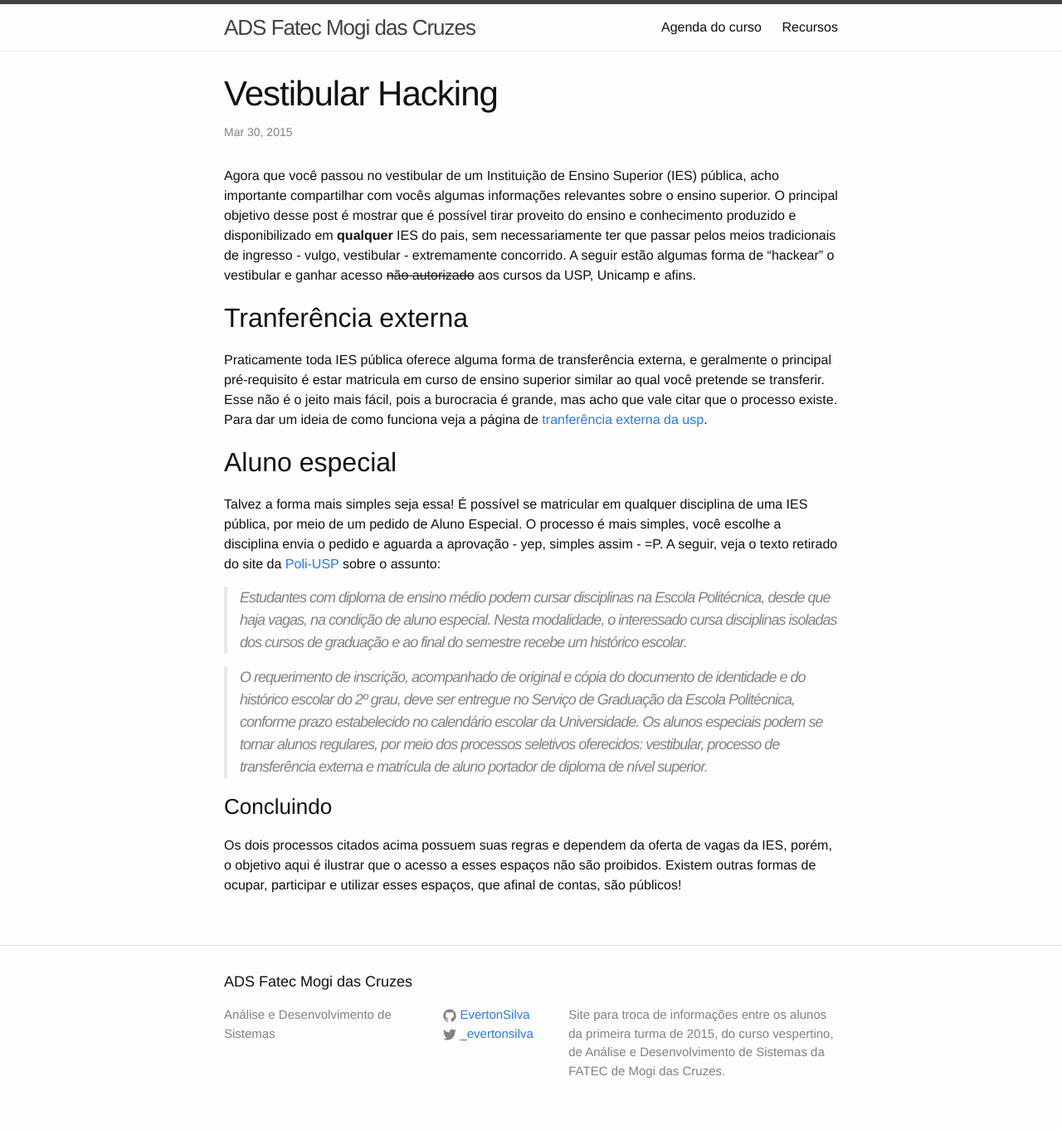
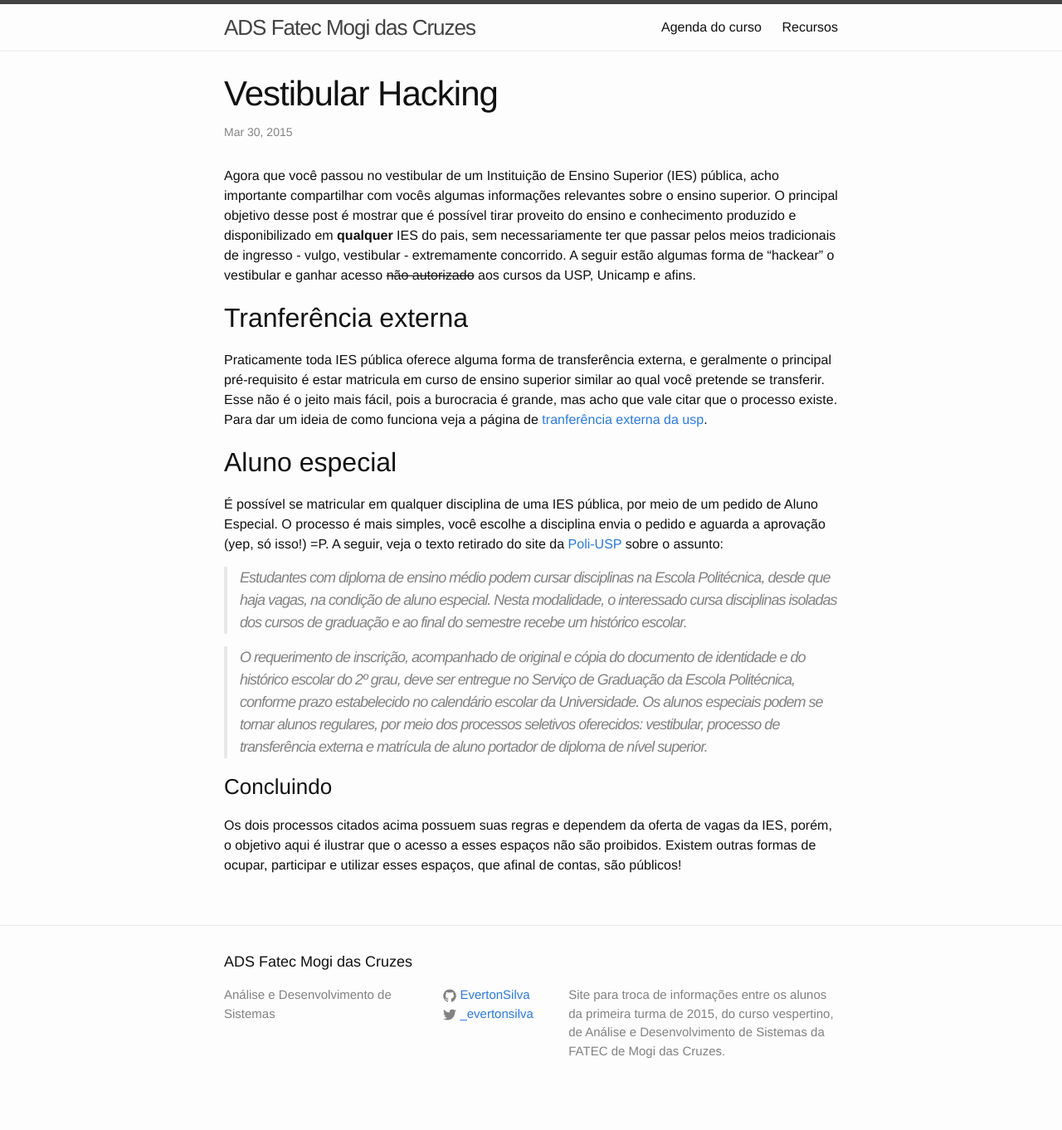
Before and after one commit to EvertonSilva/ads2015.1, a Jekyll site: the page built from _posts/2015-03-30-vestibular-hacking.markdown, in a window 1280 px wide. Shown: the whole page at 83% size. Built offline with Jekyll 4.4.1, drawn with Linux system fonts in a browser that asks for light colours; Markdown is read by kramdown in place of the engine named in the settings; after the commit the page ends 1338 px from its top, so only the background shows below that.

Commit message:
vestibular hacking - correções

```diff
--- a/_posts/2015-03-30-vestibular-hacking.markdown
+++ b/_posts/2015-03-30-vestibular-hacking.markdown
@@ -21,9 +21,9 @@ Para dar um ideia de como funciona veja a página de [tranferência externa da u
 
 ##Aluno especial
 
-Talvez a forma mais simples seja essa! É possível se matricular em qualquer disciplina de uma IES pública, por
+É possível se matricular em qualquer disciplina de uma IES pública, por
 meio de um pedido de Aluno Especial. O processo é mais simples, você escolhe a disciplina envia o pedido e aguarda
-a aprovação - yep, simples assim - =P. A seguir, veja o texto retirado do site da [Poli-USP][] sobre o assunto:
+a aprovação (yep, só isso!) =P. A seguir, veja o texto retirado do site da [Poli-USP][] sobre o assunto:
 
 >Estudantes com diploma de ensino médio podem cursar disciplinas na Escola Politécnica, desde que haja vagas, na condição de aluno especial. Nesta modalidade, o interessado cursa disciplinas isoladas dos cursos de graduação e ao final do semestre recebe um histórico escolar.
 
```
